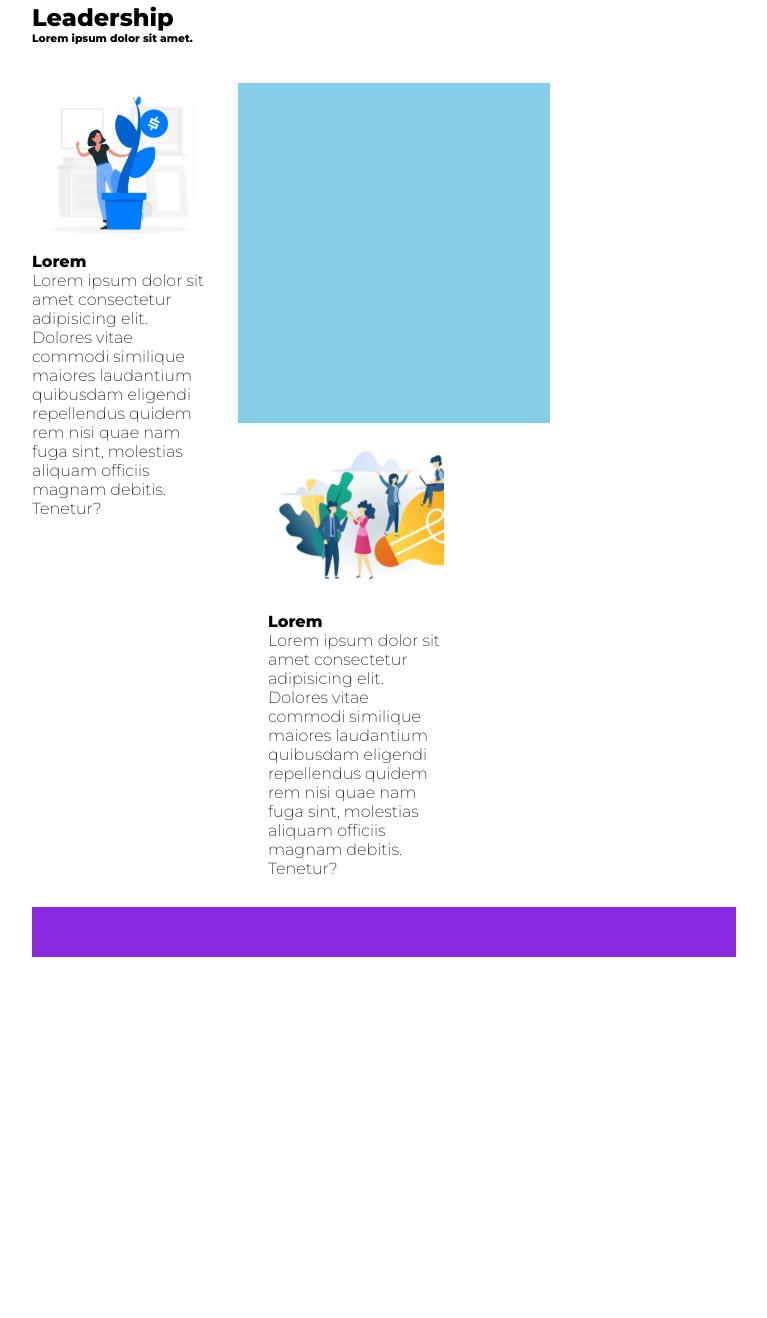
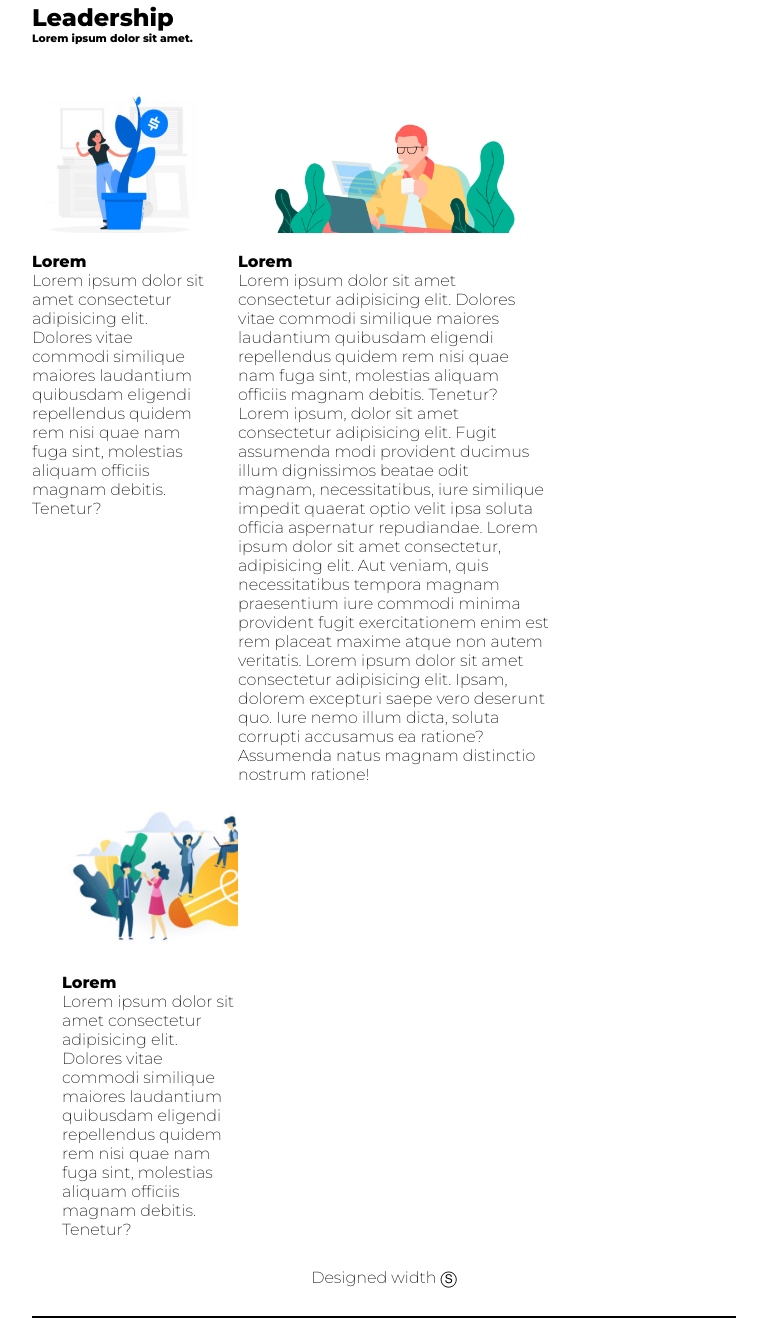
Before and after one commit to Mithrandir7z/htmlcss-wp, a plain HTML site: page index.html in a window 1280 px wide. Shown: the part 725-2043 px from the top of the page, without its empty margins (256-1023 px from the left). Before the commit the page ends 1682 px from the top, so only its background shows below. Drawn offline with Linux system fonts and the light colour scheme.

Commit message:
Esercizio Finito

```diff
--- a/css/style.css
+++ b/css/style.css
@@ -85,6 +85,7 @@ main {
     margin-top: 27px;
 }
 
+/*/*inizio colonna sinistra*/
 .col-left {
     width: 25%;
     float: left;
@@ -100,15 +101,26 @@ main {
     background-size: cover;
     background-repeat: no-repeat;
 }
+/*fine colonna sinistra*/
 
+/*inizio colonna centrale*/
 .col-centre {
     width: 44.25%;
-    background-color: skyblue;
     float: left;
-    height: 340px;
     margin-bottom: 20px;
 }
 
+.image-centre {
+    width: 100%;
+    height: 150px;
+    background-image: url("../img/banner-2.jpg");
+    background-size: cover;
+    background-repeat: no-repeat;
+}
+/*fine colonna centrale*/
+
+
+/*inizio colonna destra*/
 .col-right {
     width: 25%;
     float: left;
@@ -124,6 +136,7 @@ main {
     background-size: cover;
     background-repeat: no-repeat;
 }
+/*fine colonna destra*/
 
 
 .clearfix::after {
@@ -137,9 +150,10 @@ main {
 /*INIZIO FOOTER*/
 footer {
     width: 55%;
-    background-color: blueviolet;
     height: 50px;
     margin: auto;
     margin-top: 9px;
+    border-bottom: solid black 2px;
+    text-align: center;
 }
 /*FINE FOOTER*/
--- a/index.html
+++ b/index.html
@@ -97,7 +97,13 @@
             </div>
 
             <div class="text-centre">
-
+                <br>
+                <h4>Lorem</h4>
+                <p>Lorem ipsum dolor sit amet consectetur adipisicing elit. Dolores vitae commodi similique maiores laudantium quibusdam eligendi repellendus quidem rem nisi quae nam fuga sint, molestias aliquam officiis magnam debitis. Tenetur?
+                    <br> Lorem ipsum, dolor sit amet consectetur adipisicing elit. Fugit assumenda modi provident ducimus illum dignissimos beatae odit magnam, necessitatibus, iure similique impedit quaerat optio velit ipsa soluta officia aspernatur repudiandae.
+                    Lorem ipsum dolor sit amet consectetur, adipisicing elit. Aut veniam, quis necessitatibus tempora magnam praesentium iure commodi minima provident fugit exercitationem enim est rem placeat maxime atque non autem veritatis.
+                    Lorem ipsum dolor sit amet consectetur adipisicing elit. Ipsam, dolorem excepturi saepe vero deserunt quo. Iure nemo illum dicta, soluta corrupti accusamus ea ratione? Assumenda natus magnam distinctio nostrum ratione!
+                </p>
             </div>
         </div>
 
@@ -118,7 +124,7 @@
 
     <!--footer-->
     <footer>
-
+        <p>Designed width &oS;</p>
     </footer>
 </body>
 </html>
```
